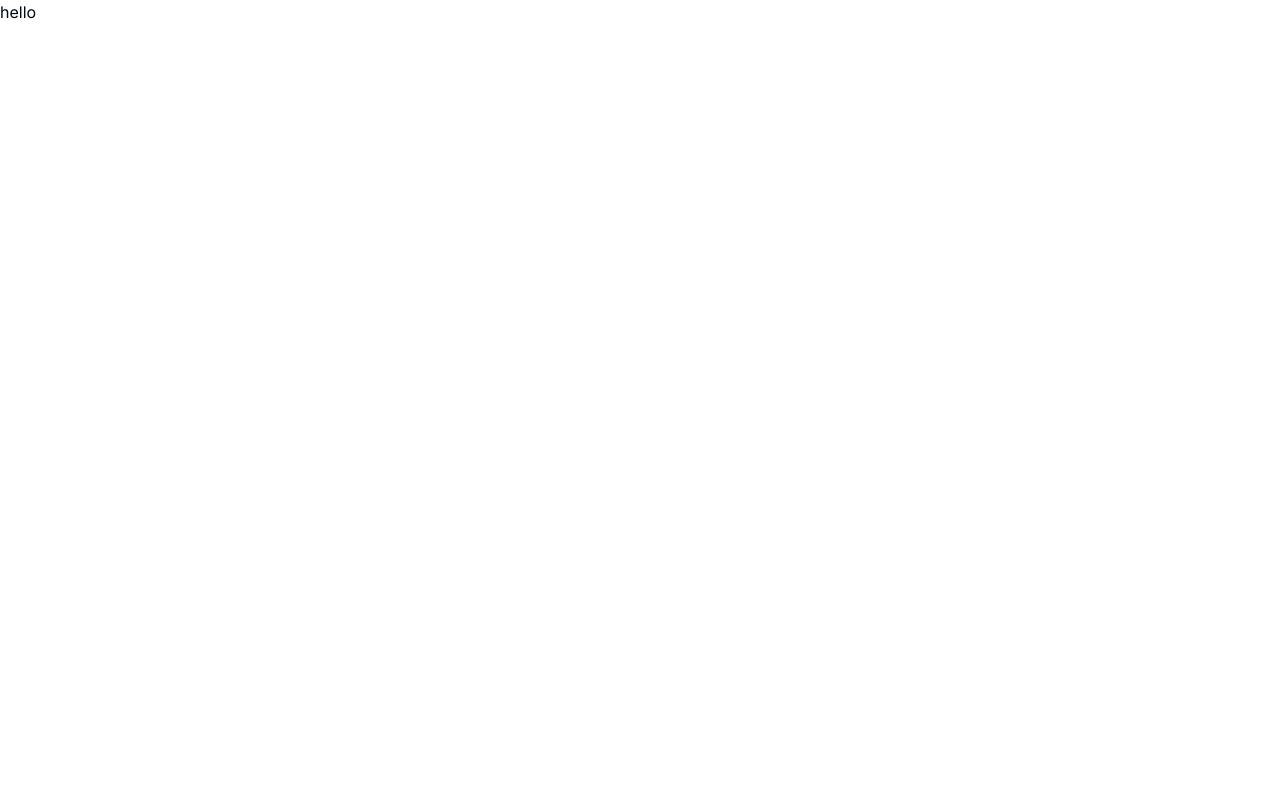
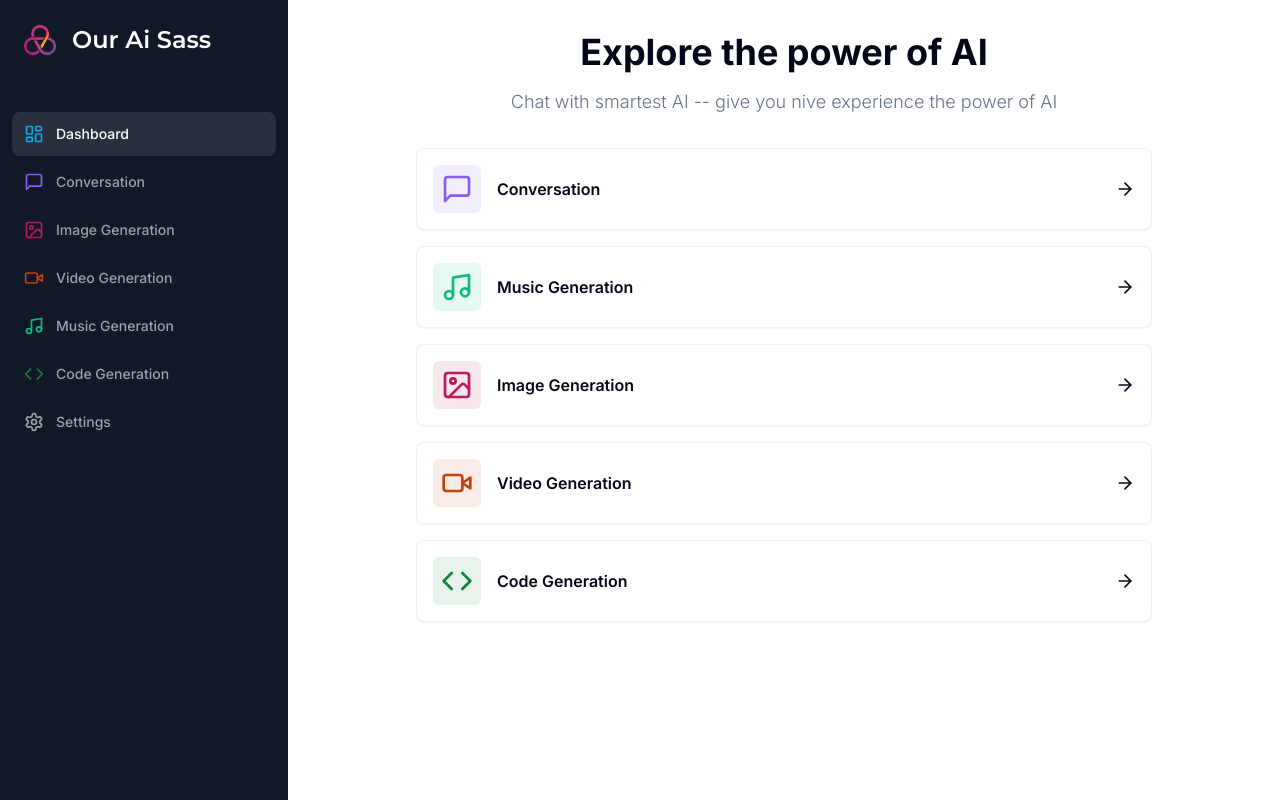
Before and after one commit to ISMAILBOUADDI/Ai_Sass_Platform, a Next.js app: page /dashboard in a window 1280 px wide. Built offline with nearby package versions, Linux system fonts and the light colour scheme.

Commit message:
add some up

```diff
--- /dev/null
+++ b/app/(dashboard)/(routes)/conversation/constants.ts
@@ -0,0 +1,7 @@
+import * as z from "zod";
+
+export const formSchema = z.object({
+  prompt: z.string().min(1, {
+    message: "Prompt is required."
+  }),
+});
--- a/app/(dashboard)/(routes)/dashboard/page.tsx
+++ b/app/(dashboard)/(routes)/dashboard/page.tsx
@@ -1,8 +1,73 @@
-import { Button } from "@/components/ui/button";
+"use client"
+import {ArrowRight, Code, ImageIcon, MessageSquare, Music, VideoIcon } from "lucide-react";
+import { Card } from "@/components/ui/card";
+import { cn } from "@/lib/utils";
+import { useRouter } from "next/navigation";
 
+export const tools = [
+    {
+      label: 'Conversation',
+      icon: MessageSquare,
+      href: '/conversation',
+      color: "text-violet-500",
+      bgColor: "bg-violet-500/10",
+    },
+    {
+      label: 'Music Generation',
+      icon: Music,
+      href: '/music',
+      color: "text-emerald-500",
+      bgColor: "bg-emerald-500/10",
+    },
+    {
+      label: 'Image Generation',
+      icon: ImageIcon,
+      color: "text-pink-700",
+      bgColor: "bg-pink-700/10",
+      href: '/image',
+    },
+    {
+      label: 'Video Generation',
+      icon: VideoIcon,
+      color: "text-orange-700",
+      bgColor: "bg-orange-700/10",
+      href: '/video',
+    },
+    {
+      label: 'Code Generation',
+      icon: Code,
+      color: "text-green-700",
+      bgColor: "bg-green-700/10",
+      href: '/code',
+    },
+  ];
 const DashboardPage = () => {
+
+  const router = useRouter();
     return (
-        <p>hello</p>
+       <div>
+        <div className="mb-8 space-y-4">
+            <h2 className="text-2xl md:text-4xl font-bold text-center">Explore the power of AI</h2>
+            <p className="text-muted-foreground font-light text-sm md:text-lg text-center">Chat with smartest AI -- give you nive experience the power of AI</p>
+        </div>
+        <div className="px-4 md:px-20 lg:px-32 space-y-4">
+        {tools.map((tool) => (
+          <Card
+          onClick={()=> router.push(tool.href)}
+          key={tool.href} className="p-4 border-black/5 flex items-center justify-between hover:shadow-md transition cursor-pointer">
+            <div className="flex items-center gap-x-4">
+              <div className={cn("p-2 w-fit rounded-md", tool.bgColor)}>
+                <tool.icon className={cn("w-8 h-8", tool.color)} />
+              </div>
+              <div className="font-semibold">
+                {tool.label}
+              </div>
+            </div>
+            <ArrowRight className="w-5 h-5" />
+          </Card>
+        ))}
+        </div>
+       </div>
     );
 }
 
--- /dev/null
+++ b/app/(dashboard)/(routes)/layout.tsx
@@ -0,0 +1,21 @@
+import Sidbar from "@/components/sidbar";
+import Navbar from "@/components/ui/navbar";
+
+const DashboardLayout = ({
+    children }: {
+    children : React.ReactNode;
+}) => {
+    return (
+        <div className="h-full relative">
+            <div className="hidden h-full md:flex md:flex-col md:fixed md:inset-y-0 md:w-72 z-[80] bg-gray-900">
+                <Sidbar/>
+            </div>
+            <main className="md:pl-72">
+                <Navbar/>
+                {children}
+            </main>
+        </div>
+     );
+}
+
+export default DashboardLayout;
--- /dev/null
+++ b/app/api/conversation/route.ts
@@ -0,0 +1,102 @@
+// import { Configuration, OpenAIApi } from "openai";
+// import {NextResponse} from "next/server"
+// import {auth} from "@clerk/nextjs"
+
+// const configuration = new Configuration({
+//     apiKey: process.env.OPENAI_API_KEY,
+// });
+
+// const openai = new OpenAIApi(configuration);
+
+// export async function POST(req: Request) {
+//     try {
+//         const {userId} = auth();
+//         const body = await req.json();
+//         const {messages} = body;
+//         if (!userId)
+//         {
+//             return new NextResponse("Unauthorized", {status : 402});
+//         }
+//         if (!configuration.apiKey)
+//         {
+//             return new NextResponse("OpenAI API Key not configured", {status: 500})
+//         }
+//         const response = await openai.createChatCompletion({
+//             model: "gpt-3.5-turbo",
+//             messages
+//           });
+//           console.log("first")
+//           console.log(response.data.choices[0].message)
+//         return NextResponse.json(response.data.choices[0].message);
+//     }
+//     catch (error)
+//     {
+//         console.log("firstt")
+//         console.log("[CONVERSATION_ERROR]", error);
+//         return new NextResponse("Internal error", {status: 500});
+//     }
+// }
+
+
+
+
+import { auth } from "@clerk/nextjs";
+import { NextResponse } from "next/server";
+import { Configuration, OpenAIApi } from "openai";
+
+// import { checkSubscription } from "@/lib/subscription";
+// import { incrementApiLimit, checkApiLimit } from "@/lib/api-limit";
+
+// console.log(process.env.OPENAI_API_KEY,"________________________")
+const configuration = new Configuration({
+  apiKey: process.env.OPENAI_API_KEY,
+});
+
+const openai = new OpenAIApi(configuration);
+
+export async function POST(
+  req: Request
+) {
+  try {
+    const { userId } = auth();
+    // const body = await req.json();
+    const requestBody = await req.text();
+    const body = JSON.parse(requestBody);
+    const { messages  } = body;
+
+    if (!userId) {
+        return new NextResponse("Unauthorized", { status: 401 });
+    }
+
+    if (!configuration.apiKey) {
+        return new NextResponse("OpenAI API Key not configured.", { status: 500 });
+    }
+
+    if (!messages) {
+        return new NextResponse("Messages are required", { status: 400 });
+    }
+
+    console.log("testttttt", messages);
+    // const freeTrial = await checkApiLimit();
+    // const isPro = await checkSubscription();
+
+    // if (!freeTrial && !isPro) {
+    //   return new NextResponse("Free trial has expired. Please upgrade to pro.", { status: 403 });
+    // }
+
+    const response = await openai.createChatCompletion({
+      model: "gpt-3.5-turbo",
+      messages
+    });
+
+    // if (!isPro) {
+    //   await incrementApiLimit();
+    // }
+
+    return NextResponse.json(response.data.choices[0].message);
+  } catch (error) {
+    console.log(error)
+    // console.log('[CONVERSATION_ERROR]', error);
+    // return new NextResponse("Internal Error", { status: 500 });
+  }
+};
--- /dev/null
+++ b/components/heading.tsx
@@ -0,0 +1,32 @@
+import { Icon } from "lucide-react";
+import { cn } from "@/lib/utils";
+
+interface HeadingProps {
+    title: string;
+    description: string;
+    icon: Icon;
+    iconColor?: string;
+    bgColor?: string;
+  }
+
+const Heading = ({
+    title,
+    description,
+    icon: Icon,
+    iconColor,
+    bgColor,
+  }: HeadingProps) => {
+    return ( <div className="px-4 lg:px-8 flex items-center gap-x-3 mb-8">
+    <div className={cn("p-2 w-fit rounded-md", bgColor)}>
+      <Icon className={cn("w-10 h-10", iconColor)} />
+    </div>
+    <div>
+      <h2 className="text-3xl font-bold">{title}</h2>
+      <p className="text-sm text-muted-foreground">
+        {description}
+      </p>
+    </div>
+  </div> );
+}
+
+export default Heading;
```
